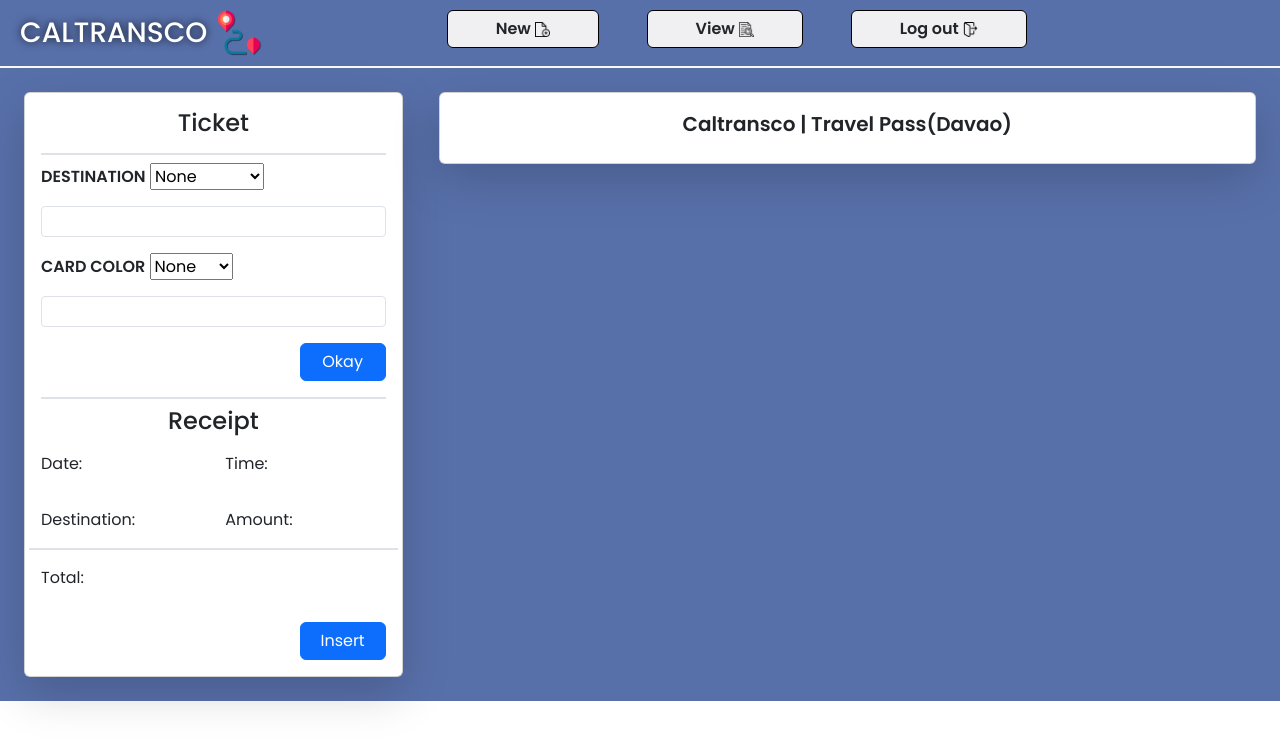
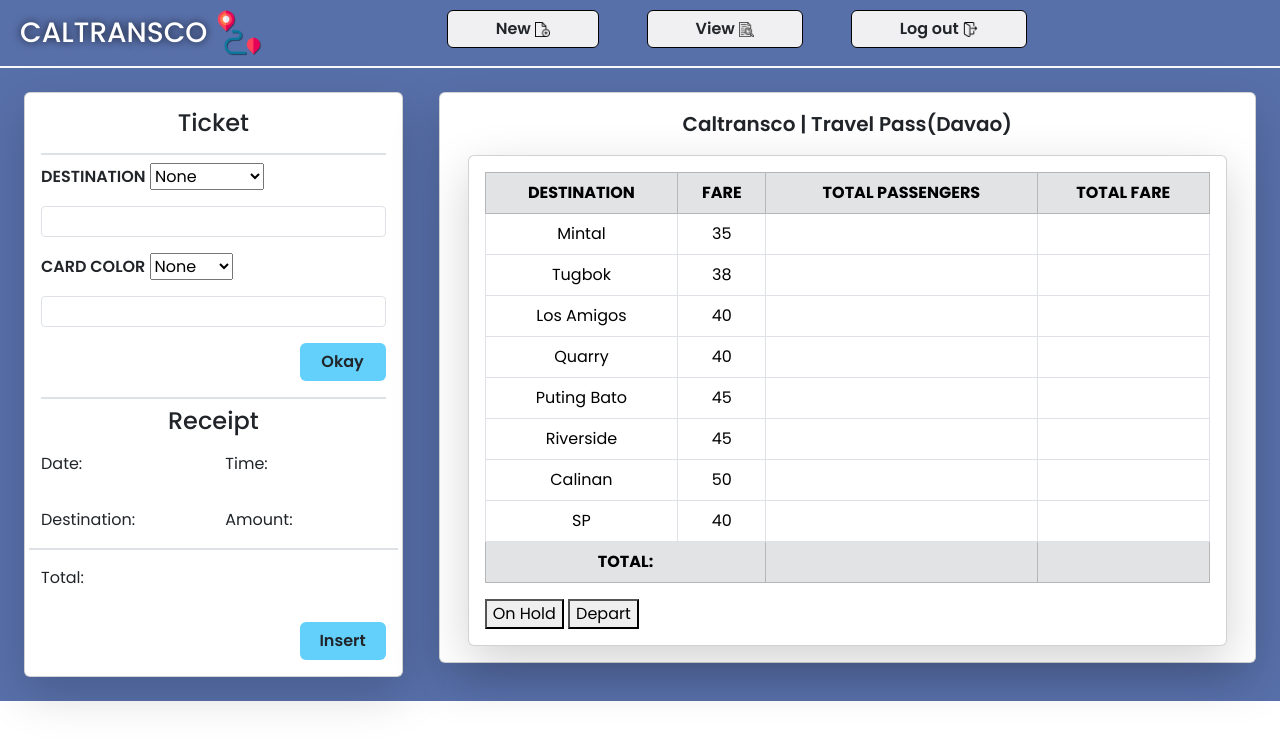
Before and after one commit to Moonslope/IT6-PROJ-COPY, a PHP site: page /cashierUI.php in a window 1280 px wide. Shown: the top 745 px of the page. Run offline with PHP 8.4, Linux system fonts and the light colour scheme.

Commit message:
cashier ui

```diff
--- a/AdminUI/adminDashboard.php
+++ b/AdminUI/adminDashboard.php
@@ -7,7 +7,6 @@
 $sql = "SELECT COUNT(*) AS total_cashiers FROM cashier";
 $result = $conn->query($sql);
 $row = $result->fetch_assoc();
-
 
 $sqll = "SELECT COUNT(*) AS total_driver FROM driver";
 $resultt = $conn->query($sqll);
@@ -32,7 +31,6 @@
             <div class="card shadow-lg">
                <div style="height: 500px;" class="card_css card-body">
 
-                  <!-- ADD -->
                   <div class="mx-3 mb-3">
                      <a class="btn btn-h w-100 fw-semibold  mb-2 border border-1 border-dark" href="../Cashier/view_cashier.php">Cashier</a>
                   </div>
--- a/CashierUI/cashierUI.php
+++ b/CashierUI/cashierUI.php
@@ -75,7 +75,7 @@
                         </div>
 
                         <div class="d-flex justify-content-end">
-                           <button class="btn btn-primary w-25" type="submit">Okay</button>
+                           <button class="btn btn-h fw-semibold w-25" type="submit">Okay</button>
                         </div>
 
                      </form>
@@ -109,7 +109,7 @@
                      </div>
 
                      <div class="d-flex justify-content-end mt-3">
-                        <button type="submit" class="btn btn-primary w-25">Insert</button>
+                        <button type="submit" class="btn btn-h fw-semibold w-25">Insert</button>
                      </div>
 
                   </div>
@@ -121,6 +121,88 @@
             <div class="card shadow-lg">
                <div class="card-body">
                   <p class="card-title fw-semibold fs-5 text-center">Caltransco | Travel Pass(Davao)</p>
+                  <div class="container mt-3">
+                     <div class="row">
+                        <div class="col">
+                           <div class="card shadow-lg">
+                              <div class="card-body">
+                                 <table class="table table-bordered table-hover text-center">
+                                    <thead class="table-secondary">
+                                       <tr>
+                                          <th>DESTINATION</th>
+                                          <th>FARE</th>
+                                          <th>TOTAL PASSENGERS</th>
+                                          <th>TOTAL FARE</th>
+                                       </tr>
+                                    </thead>
+                                    <tbody>
+                                       <tr>
+                                          <td>Mintal</td>
+                                          <td>35</td>
+                                          <td></td>
+                                          <td></td>
+                                       </tr>
+                                       <tr>
+                                          <td>Tugbok</td>
+                                          <td>38</td>
+                                          <td></td>
+                                          <td></td>
+                                       </tr>
+                                       <tr>
+                                          <td>Los Amigos</td>
+                                          <td>40</td>
+                                          <td></td>
+                                          <td></td>
+                                       </tr>
+                                       <tr>
+                                          <td>Quarry</td>
+                                          <td>40</td>
+                                          <td></td>
+                                          <td></td>
+                                       </tr>
+                                       <tr>
+                                          <td>Puting Bato</td>
+                                          <td>45</td>
+                                          <td></td>
+                                          <td></td>
+                                       </tr>
+                                       <tr>
+                                          <td>Riverside</td>
+                                          <td>45</td>
+                                          <td></td>
+                                          <td></td>
+                                       </tr>
+                                       <tr>
+                                          <td>Calinan</td>
+                                          <td>50</td>
+                                          <td></td>
+                                          <td></td>
+                                       </tr>
+                                       <tr>
+                                          <td>SP</td>
+                                          <td>40</td>
+                                          <td></td>
+                                          <td></td>
+                                       </tr>
+                                    </tbody>
+                                    <tfoot class="table-secondary fw-bold">
+                                       <tr>
+                                          <td colspan="2">TOTAL:</td>
+                                          <td></td>
+                                          <td></td>
+                                       </tr>
+                                    </tfoot>
+                                 </table>
+
+                                 <div>
+                                    <button>On Hold</button>
+                                    <button>Depart</button>
+                                 </div>
+                              </div>
+                           </div>
+                        </div>
+                     </div>
+                  </div>
                </div>
             </div>
          </div>
--- a/Operations/op_add_driver.php
+++ b/Operations/op_add_driver.php
@@ -21,7 +21,7 @@
 
       echo "<script>
       alert('Driver added successfully!');
-      window.location.href = '../AdminUI/adminDashboard.php';
+      window.location.href = '../Driver/view_driver.php';
    </script>";
    } catch (\Exception $e) {
 
```
